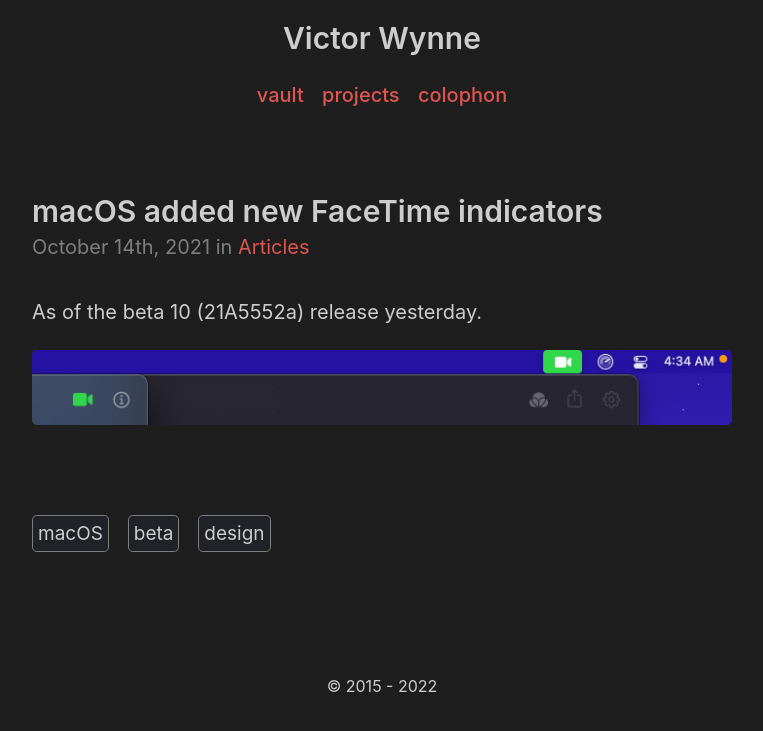
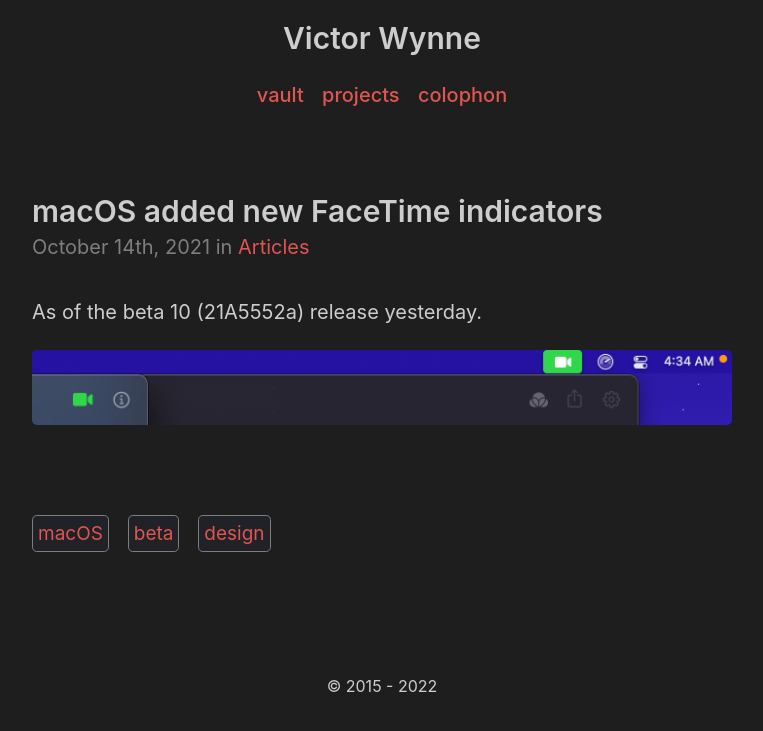
Before and after one commit to wertercatt/tooters, a Jekyll site: the page built from _posts/2021-10-14-macOS-FaceTime-indicators.md, in a window 1280 px wide. Shown: the top 731 px of the page, without its empty margins (258-1021 px from the left). Built offline with Jekyll 4.4.1, drawn with Linux system fonts in a browser that asks for light colours.

Commit message:
Update _posts.scss

```diff
--- a/_sass/_posts.scss
+++ b/_sass/_posts.scss
@@ -125,7 +125,7 @@
 .tag-list {
 
   a:link {
-    color: $text;
+    color: $accent;
     background-color: $code-inline-bg;
     display: inline-block;
     padding-top: 1px;
@@ -140,13 +140,13 @@
 
 
     @media (prefers-color-scheme: light) {
-     color: $light-scheme-text;
+     color: $accent;
      border: 1.5px solid #7e7e7e;
        }
 }
 
 a:visited {
-    color: $text;
+    color: $accent;
     background-color: $code-inline-bg;
     display: inline-block;
     padding-top: 1px;
@@ -160,7 +160,7 @@
     font-size: 90%;
 
     @media (prefers-color-scheme: light) {
-     color: $light-scheme-text;
+     color: $accent;
      border: 1.5px solid #7e7e7e;
        }
   }
```
